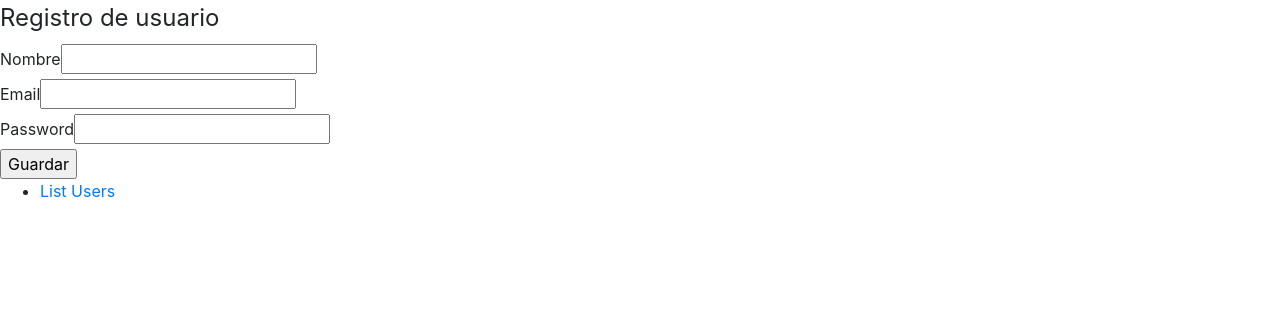
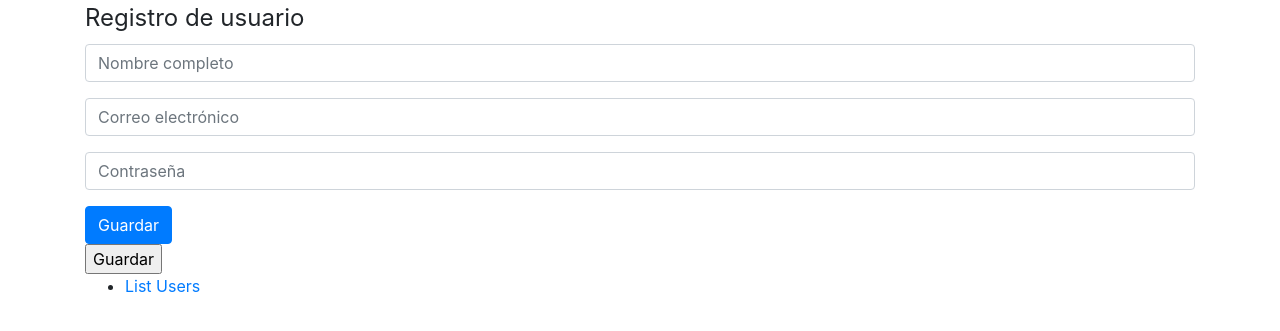
Before and after one commit to morales966/start8_entradaYsalida, a CakePHP app: the page made by app/View/Users/add.ctp in a window 1280 px wide. Shown: the top 331 px of the page. Run offline with PHP 8.4 and a stand-in for CakePHP, Linux system fonts and the light colour scheme; the template is opened without the code that fills it, so the values that code supplies are empty; form fields are guessed from the names that the template uses; some libraries are stand-ins or nearby versions.

Commit message:
Usuarios
ok

```diff
--- a/app/View/Users/add.ctp
+++ b/app/View/Users/add.ctp
@@ -1,13 +1,24 @@
+<div class="content-wrapper">
+	<div class="container">
 		<div class="users form">
 		<?php echo $this->Form->create('Usuario'); ?>
 			<fieldset>
 				<legend><?php echo __('Registro de usuario'); ?></legend>
-	<?php
-		echo $this->Form->input('nombre');
-		echo $this->Form->input('email');
-		echo $this->Form->input('password');
-	?>
+
+			<div class="form-group">
+				<?php echo $this->Form->input('nombre',array('placeholder' => 'Nombre completo','label' => false,'class' => 'form-control')); ?>
+			</div>
+			<div class="form-group">
+				<?php echo $this->Form->input('email',array('placeholder' => 'Correo electrónico','label' => false,'class' => 'form-control')); ?>
+			</div>
+			<div class="form-group">
+              <?php echo $this->Form->input('password',array('placeholder' => 'Contraseña','label' => false,'class' => 'form-control')); ?>
+         	</div>
+
 			</fieldset>
+		<a href="<?php echo $this->Html->url(array('controller'=>'Users','action'=>'add')) ?>" class="btn btn-primary">
+            Guardar
+        </a>
 		<?php echo $this->Form->end(__('Guardar')); ?>
 		</div>
 		<div class="actions">
@@ -15,3 +26,5 @@
 				<li><?php echo $this->Html->link(__('List Users'), array('action' => 'index')); ?></li>
 			</ul>
 		</div>
+	</div>
+</div>
--- a/app/View/Users/index.ctp
+++ b/app/View/Users/index.ctp
@@ -1,4 +1,5 @@
 <div class="users index">
+	<div class="centrar">
 		<h2><?php echo __('Usuarios'); ?></h2>
 			<div class="actions">
 				<ul>
@@ -45,3 +46,5 @@
 		?>
 		</div>
 	</div>
+
+</div>
```
Also changed, not shown: app/View/Users/login.ctp (+7 -1 lines). Lines whose indentation alone changed are shown as unchanged.
